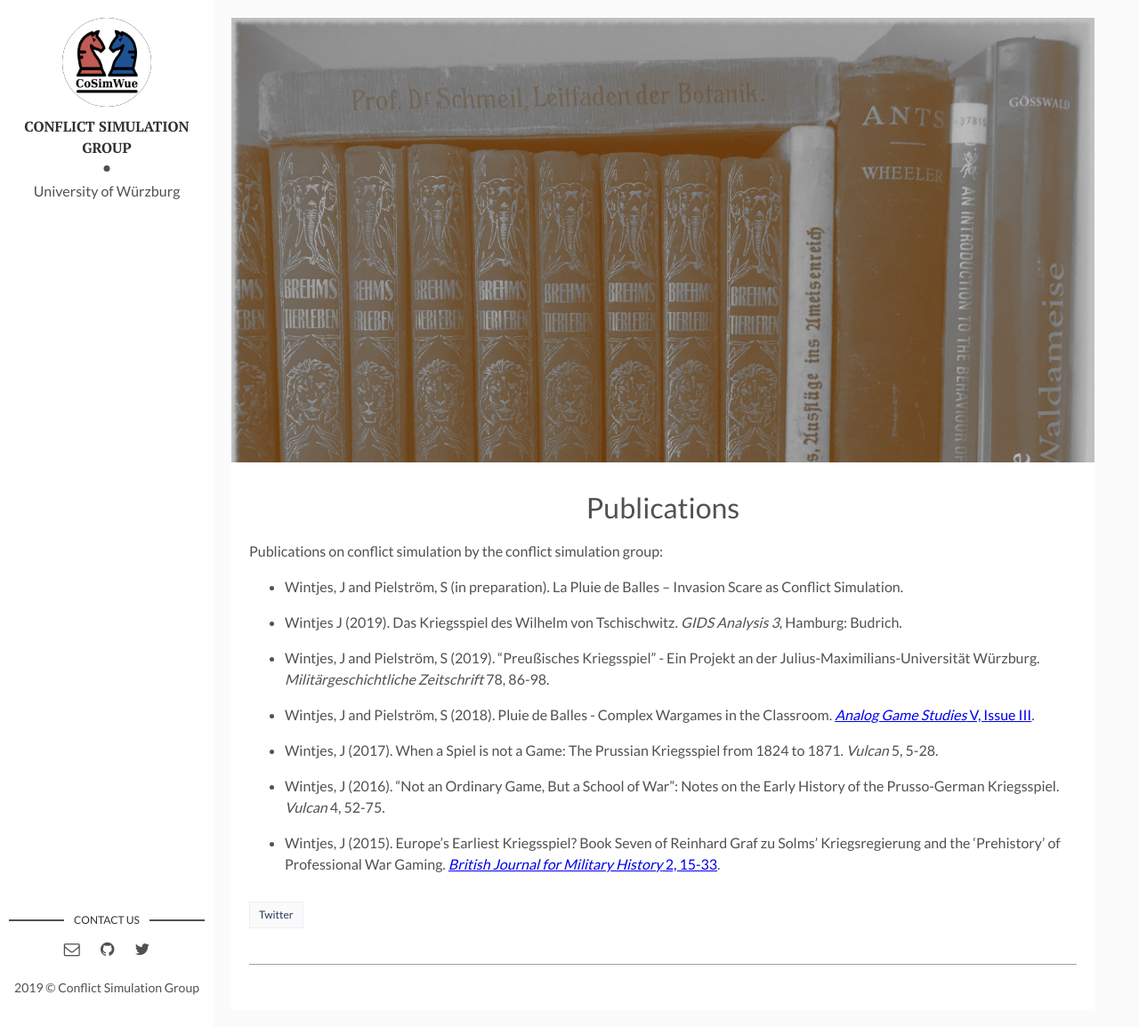
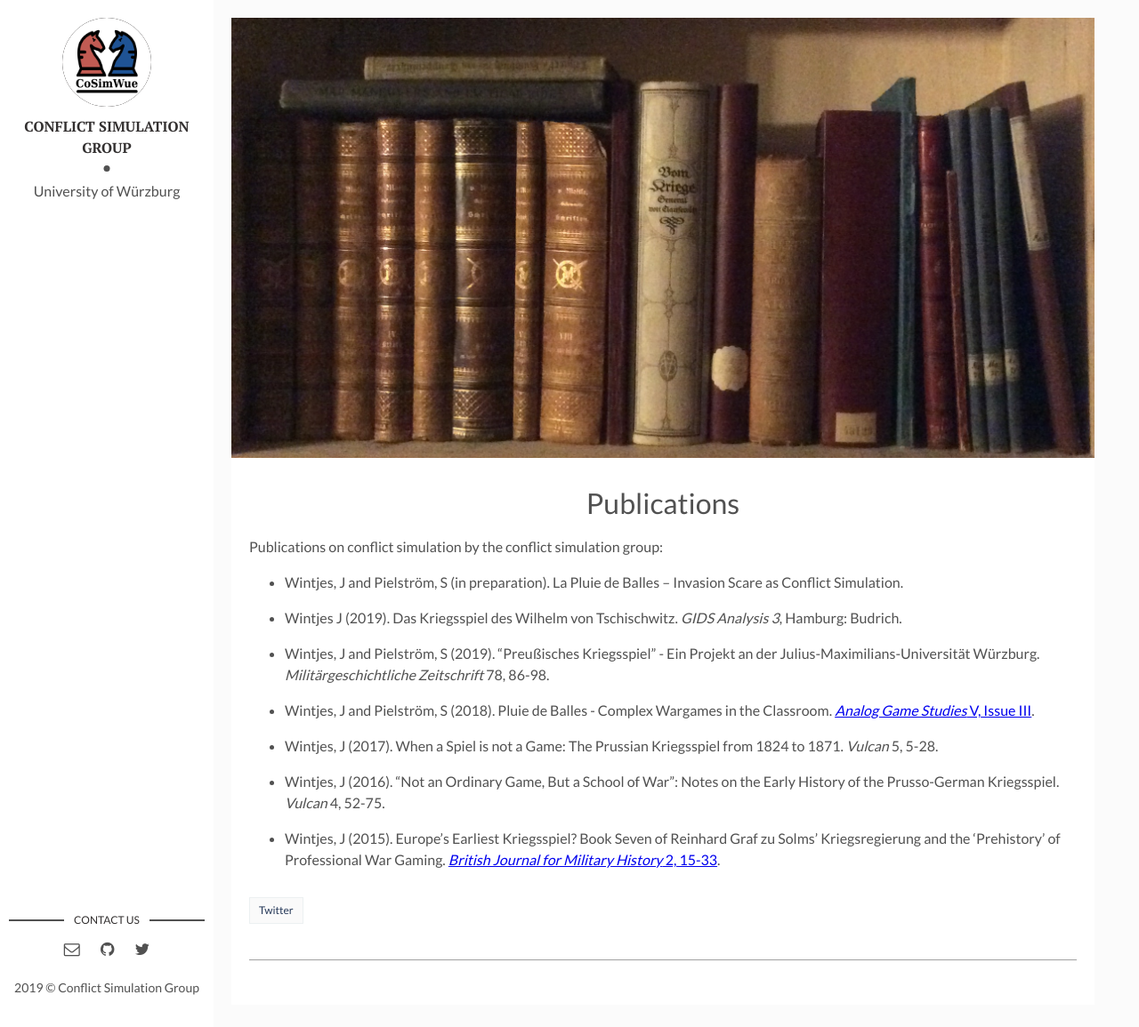
Before and after one commit to cosimwue/cosimwue.github.io, a Jekyll site: the page built from _posts/2019-11-01-publications.markdown, in a window 1280 px wide and 1155 px high. Shown: the whole window at 89% size. Built offline with Jekyll 4.4.1, drawn with Linux system fonts in a browser that asks for light colours.

Commit message:
new pic for pubs

```diff
--- a/_posts/2019-11-01-publications.markdown
+++ b/_posts/2019-11-01-publications.markdown
@@ -3,7 +3,7 @@ layout: page
 title: Publications
 date: 2019-11-01 13:32:20 +0300
 description:
-img: shelf2.jpg # Add image post (optional)
+img: shelf3.jpg # Add image post (optional)
 fig-caption: # Add figcaption (optional)
 tags: [publications]
 ---
```
Also changed, not shown: assets/img/shelf3.jpg (added).
